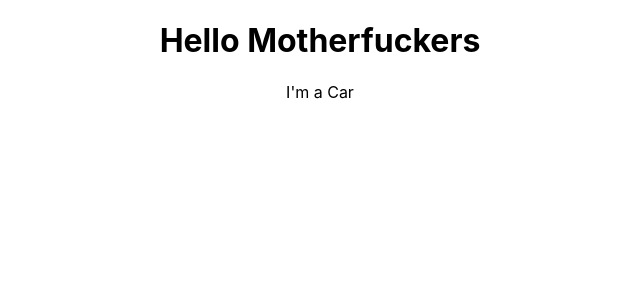
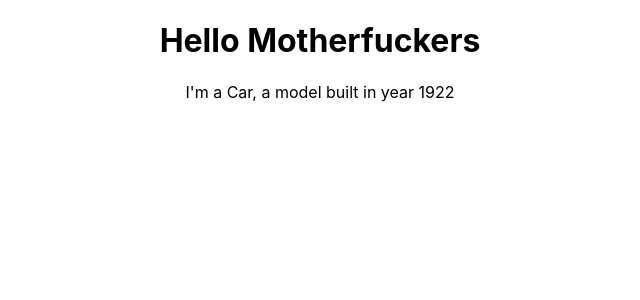
Before and after one commit to sultan-O7t9/react-complete-guide, a React (Create React App) app: page / in a window 1280 px wide. Shown: the top 300 px of the page, without its empty margins (320-960 px from the left). Built offline with nearby package versions, Linux system fonts and the light colour scheme.

Commit message:
Added dynamic content
Added dynamic content to Car.js using { },

```diff
--- a/src/Car/Car.js
+++ b/src/Car/Car.js
@@ -1,7 +1,11 @@
 import React from "react";
 
 const Car = () => {
-  return <p>I'm a Car</p>;
+  return (
+    <p>
+      I'm a Car, a model built in year {"19" + Math.floor(Math.random() * 30)}
+    </p>
+  );
 };
 
 export default Car;
```
